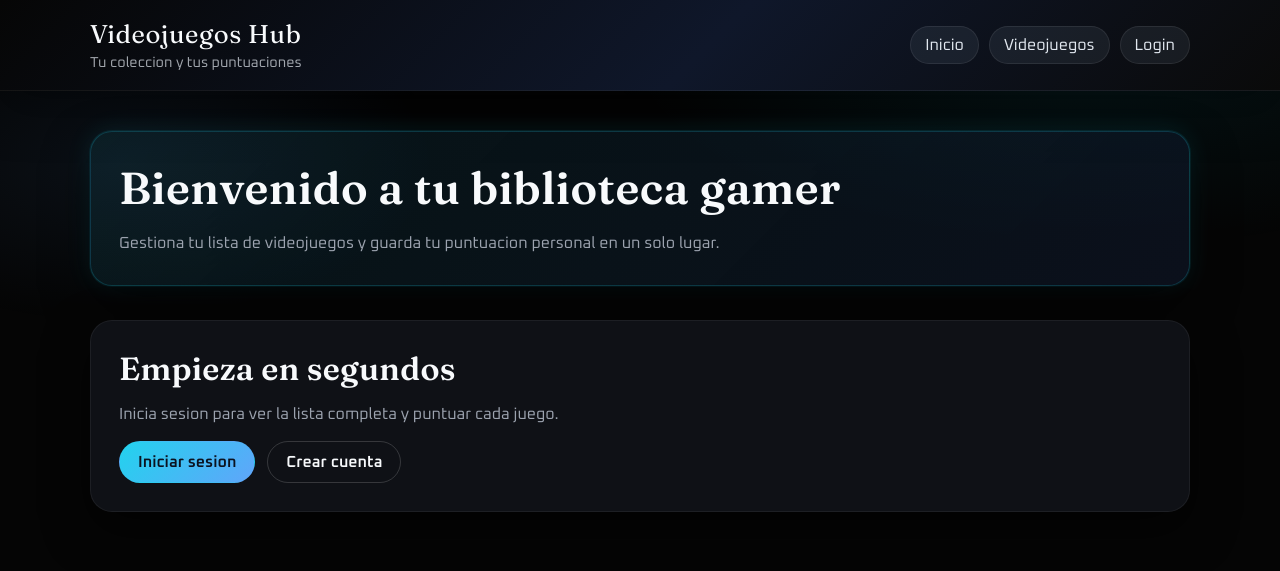
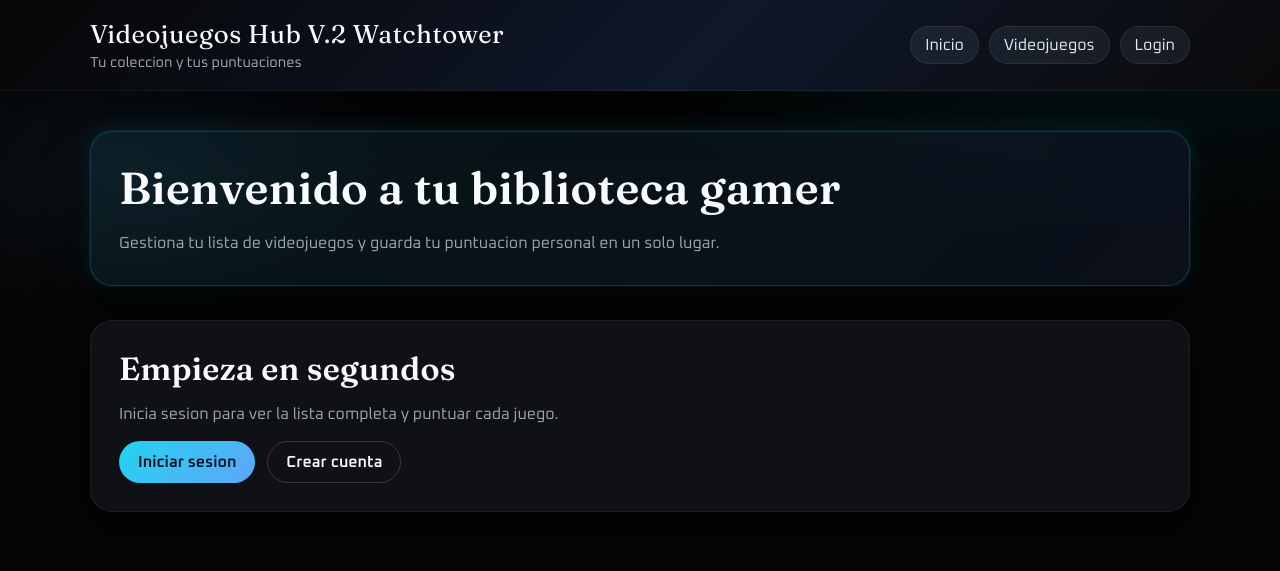
Before and after one commit to SamusDanZ/fastapi-devops, a FastAPI app: page / in a window 1280 px wide. Shown: the top 571 px of the page. Run offline with FastAPI, Linux system fonts and the light colour scheme.

Commit message:
commit watchtower prueba

```diff
--- a/templates/index.html
+++ b/templates/index.html
@@ -10,7 +10,7 @@
     <header class="topbar">
         <div class="container topbar-inner">
             <div class="brand">
-                <div class="brand-title">Videojuegos Hub</div>
+                <div class="brand-title">Videojuegos Hub V.2 Watchtower</div>
                 <div class="brand-sub">Tu coleccion y tus puntuaciones</div>
             </div>
             <nav class="nav">
```
